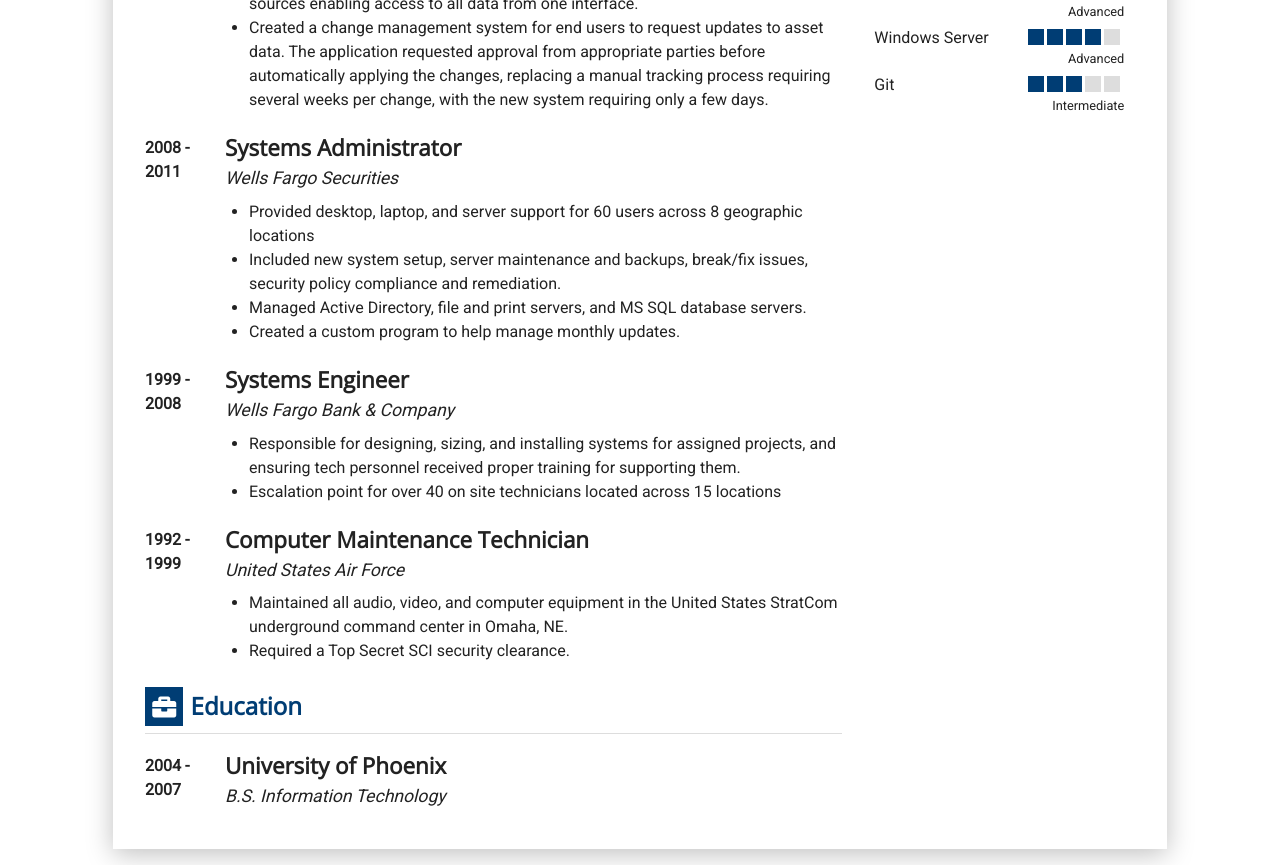
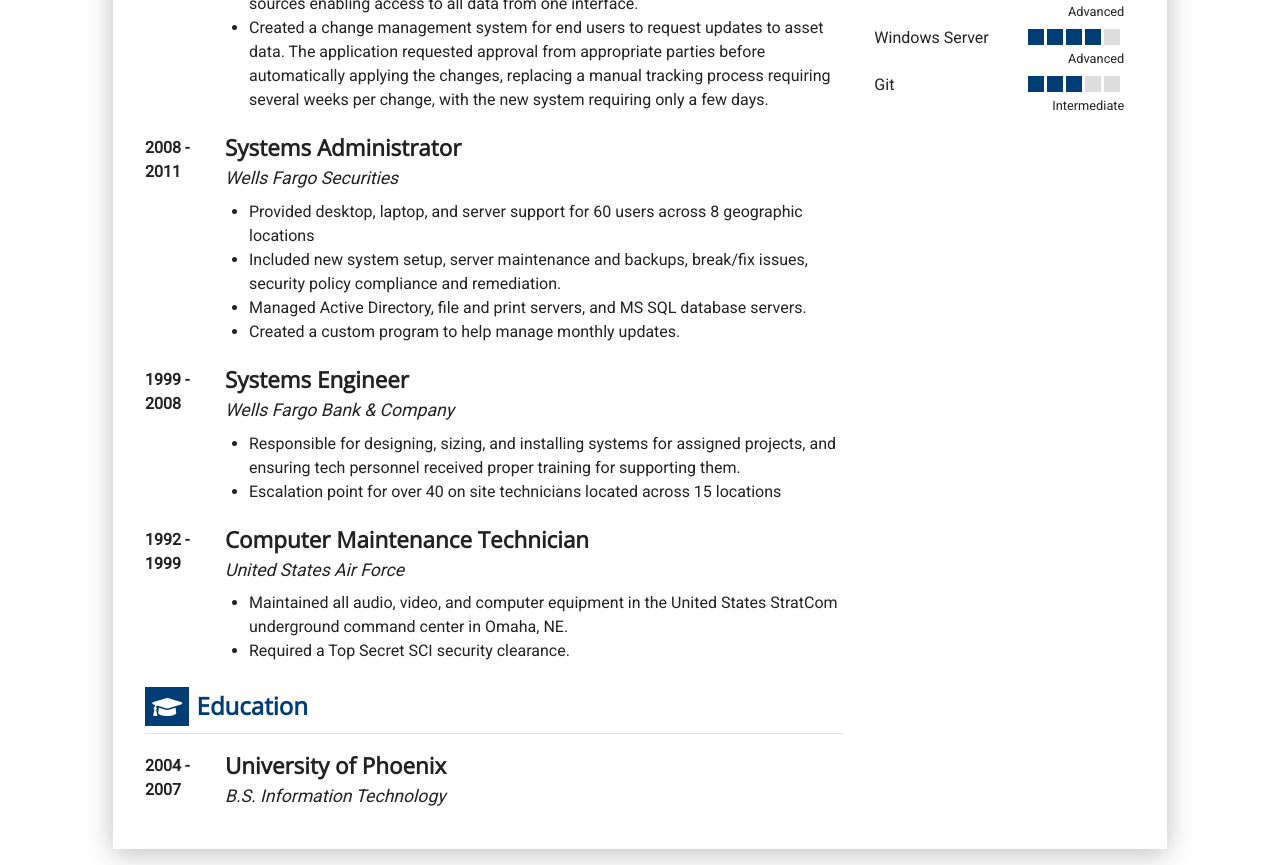
Before and after one commit to SharpSeeEr/resume, a Vue app: page / in a window 1280 px wide. Shown: the part 1060-1925 px from the top of the page. Built offline with nearby package versions, Linux system fonts and the light colour scheme.

Commit message:
Move entries to a separate component

```diff
--- a/src/assets/data.json
+++ b/src/assets/data.json
@@ -12,8 +12,8 @@
     {
       "startYear": "2017",
       "endYear": "",
-      "company": "SharpSeer Group, Inc.",
-      "position": "Senior Software Development Engineer",
+      "title": "Senior Software Development Engineer",
+      "subtitle": "SharpSeer Group, Inc.",
       "description": [
         {
           "format": "ul",
@@ -30,8 +30,8 @@
     {
       "startYear": "2011",
       "endYear": "2017",
-      "company": "Wells Fargo Bank, N. A.",
-      "position": "Senior Developer",
+      "title": "Senior Developer",
+      "subtitle": "Wells Fargo Bank, N. A.",
       "description": [
         {
           "format": "ul",
@@ -52,8 +52,8 @@
     {
       "startYear": "2008",
       "endYear": "2011",
-      "company": "Wells Fargo Securities",
-      "position": "Systems Administrator",
+      "title": "Systems Administrator",
+      "subtitle": "Wells Fargo Securities",
       "description": [
         {
           "format": "ul",
@@ -69,8 +69,8 @@
     {
       "startYear": "1999",
       "endYear": "2008",
-      "company": "Wells Fargo Bank & Company",
-      "position": "Systems Engineer",
+      "title": "Systems Engineer",
+      "subtitle": "Wells Fargo Bank & Company",
       "description": [
         {
           "format": "ul",
@@ -84,8 +84,8 @@
     {
       "startYear": "1992",
       "endYear": "1999",
-      "company": "United States Air Force",
-      "position": "Computer Maintenance Technician",
+      "title": "Computer Maintenance Technician",
+      "subtitle": "United States Air Force",
       "description": [
         {
           "format": "ul",
@@ -101,8 +101,8 @@
     {
       "startYear": "2004",
       "endYear": "2007",
-      "schoolName": "University of Phoenix",
-      "degree": "B.S. Information Technology"
+      "title": "University of Phoenix",
+      "subtitle": "B.S. Information Technology"
     }
   ],
   "skills": [
--- a/src/assets/scss/app.scss
+++ b/src/assets/scss/app.scss
@@ -128,7 +128,7 @@
       background-color: $section-header-icon-background-color;
       color: $section-header-icon-color;
       padding: 0.3em;
-      width: 1em;
+      width: 1.25em;
       height: 1em;
       text-align: center;
       margin-right: .3em;
--- /dev/null
+++ b/src/components/EntryItem.vue
@@ -0,0 +1,29 @@
+<template>
+  <div>
+    <ul v-if="value.format === 'ul'" class="description">
+      <li v-for="(item, index) in value.items" :key="index">
+        {{item}}
+      </li>
+    </ul>
+    <template v-else>
+      <p v-for="(item, index) in value.items" :key="index">
+        {{item}}
+      </p>
+    </template>
+  </div>
+</template>
+
+<script>
+export default {
+  props: {
+    value: {
+      type: Object,
+      required: true,
+    }
+  }
+}
+</script>
+
+<style>
+
+</style>
--- /dev/null
+++ b/src/components/EntrySection.vue
@@ -0,0 +1,43 @@
+<template>
+  <div class="section">
+    <h2 class="title">
+      <span v-if="icon" :class="`fas fa-${icon} fa-fw`"></span>{{title}}
+    </h2>
+    <div v-for="(item, index) in entries" :key="index" class="entry" :class="{ 'page-break': item.pageBreak }">
+      <template v-if="!item.pageBreak">
+        <p class="dates">
+          {{item.startYear}} - {{item.endYear || 'present'}}
+        </p>
+        <div class="details">
+          <h3 class="title">{{item.title}}</h3>
+          <div class="subtitle">{{item.subtitle}}</div>
+          <entry-item v-for="(desc, index) in item.description" :key="index" :value="desc"></entry-item>
+        </div>
+      </template>
+    </div>
+  </div>
+</template>
+
+<script>
+import EntryItem from './EntryItem'
+
+export default {
+  name: 'EntrySetion',
+  components: { EntryItem },
+  props: {
+    icon: String,
+    title: {
+      type: String,
+      required: true
+    },
+    entries: {
+      type: Array,
+      required: true
+    }
+  }
+}
+</script>
+
+<style>
+
+</style>
--- a/src/components/ExperienceItem.vue
+++ /dev/null
@@ -1,29 +0,0 @@
-<template>
-  <div>
-    <ul v-if="value.format === 'ul'" class="description">
-      <li v-for="(item, index) in value.items" :key="index">
-        {{item}}
-      </li>
-    </ul>
-    <template v-else>
-      <p v-for="(item, index) in value.items" :key="index">
-        {{item}}
-      </p>
-    </template>
-  </div>
-</template>
-
-<script>
-export default {
-  props: {
-    value: {
-      type: Object,
-      required: true,
-    }
-  }
-}
-</script>
-
-<style>
-
-</style>
--- a/src/components/ResumeBody.vue
+++ b/src/components/ResumeBody.vue
@@ -29,39 +29,8 @@
       </div>
 
       <div class="column column-main">
-
-        <div class="section">
-          <h2 class="title">
-            <span class="fas fa-briefcase"></span>Experience
-          </h2>
-          <div v-for="(item, index) in experience" :key="index" class="entry" :class="{ 'page-break': item.pageBreak }">
-            <template v-if="!item.pageBreak">
-              <p class="dates">
-                {{item.startYear}} - {{item.endYear || 'present'}}
-              </p>
-              <div class="details">
-                <h3 class="title">{{item.position}}</h3>
-                <div class="subtitle">{{item.company}}</div>
-                <experience-item v-for="(desc, index) in item.description" :key="index" :value="desc"></experience-item>
-              </div>
-            </template>
-          </div>
-        </div>
-
-        <div v-if="education" class="section">
-          <h2 class="title">
-            <span class="fas fa-briefcase"></span>Education
-          </h2>
-          <div v-for="(item, index) in education" :key="index" class="entry">
-            <p class="dates">
-              {{item.startYear}} - {{item.endYear || 'present'}}
-            </p>
-            <div class="details">
-              <h3 class="title">{{item.schoolName}}</h3>
-              <div class="subtitle">{{item.degree}}</div>
-            </div>
-          </div>
-        </div>
+        <entry-section icon="briefcase" title="Experience" :entries="experience"></entry-section>
+        <entry-section icon="graduation-cap" title="Education" :entries="education"></entry-section>
       </div>
     </div>
   </div>
@@ -69,12 +38,12 @@
 
 <script>
 import data from '../assets/data.json'
-import ExperienceItem from './ExperienceItem'
+import EntrySection from './EntrySection'
 import ResumeSkill from './ResumeSkill'
 import PersonalInfo from './PersonalInfo'
 
 export default {
-  components: { ExperienceItem, ResumeSkill, PersonalInfo },
+  components: { EntrySection, ResumeSkill, PersonalInfo },
   data() {
     return data
   }
```
